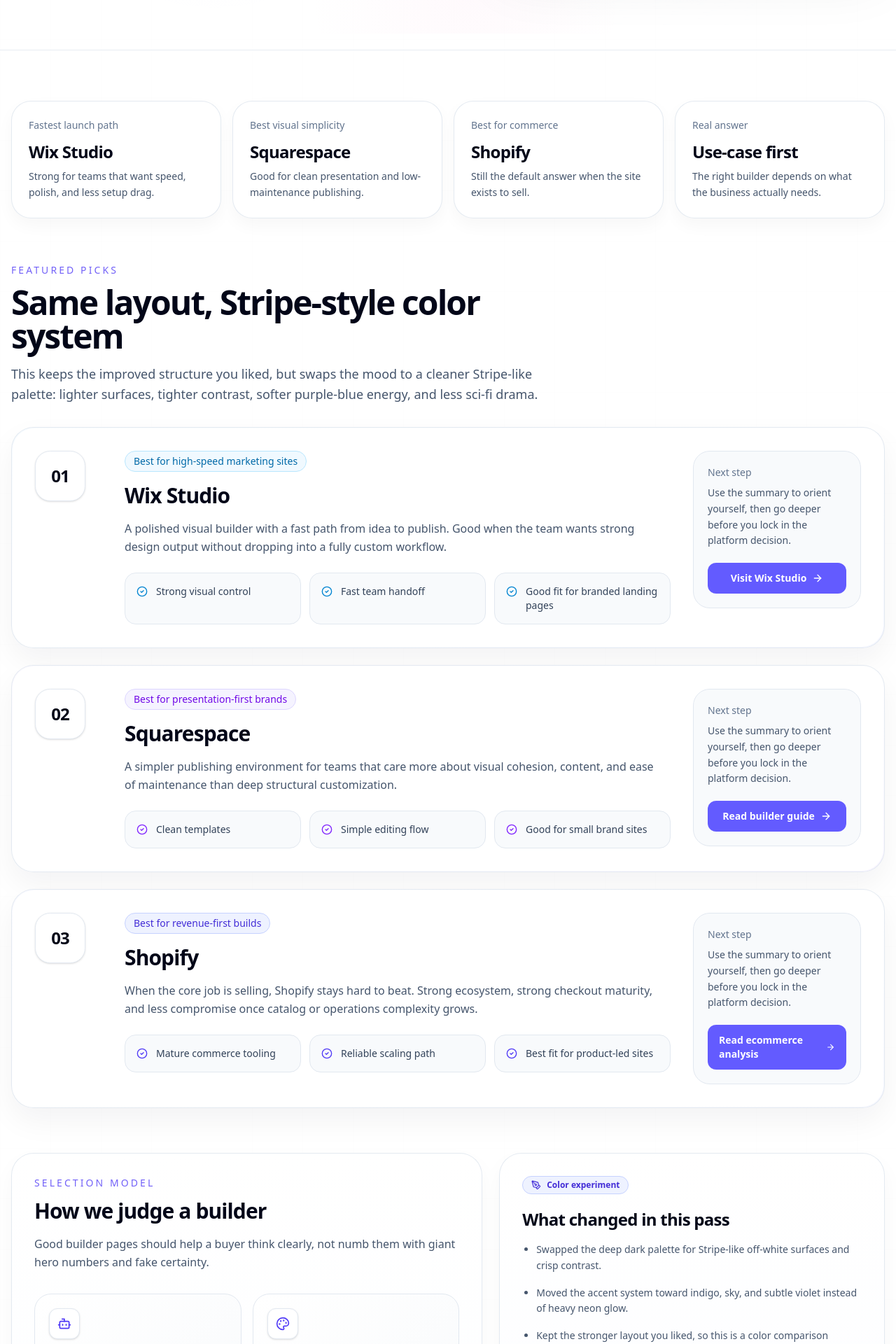
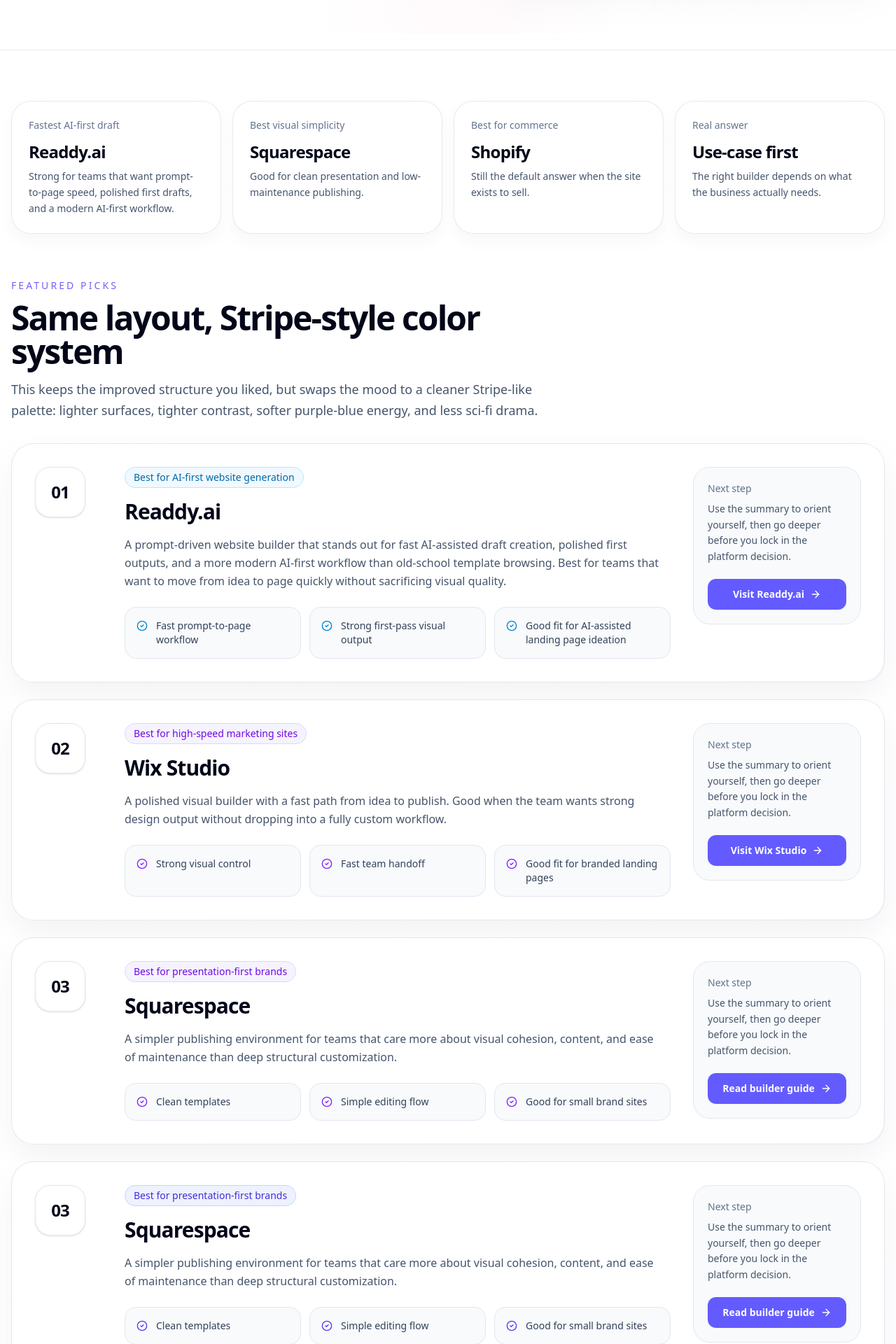
Before and after one commit to teccoxie2/sitepilot, a Next.js app: page /website-builders in a window 1280 px wide. Shown: the part 880-2800 px from the top of the page at 70% size. Built offline with nearby package versions, Linux system fonts and the light colour scheme; no server answers.

Commit message:
Add Readdy.ai to website builders hub

```diff
--- a/src/app/website-builders/WebsiteBuildersClient.tsx
+++ b/src/app/website-builders/WebsiteBuildersClient.tsx
@@ -26,6 +26,43 @@
 }
 
 const websiteBuilders: WebsiteBuilder[] = [
+  {
+    id: 'readdy',
+    name: 'Readdy.ai',
+    rating: 8.5,
+    category: 'professional',
+    price: 'Custom / trial-based',
+    templates: 'AI-generated',
+    ecommerce: 'Emerging',
+    freePlan: 'Trial',
+    loadTime: 'AI-first workflow',
+    uptime: 'N/A',
+    mobileScore: 84,
+    seoScore: 78,
+    icon: 'RD',
+    gradient: 'from-violet-500 to-fuchsia-500',
+    description: 'Readdy.ai is a strong AI website builder for teams that want fast prompt-to-page generation, visually polished first drafts, and a more modern AI-first starting point than traditional template-led builders.',
+    pros: [
+      'Strong first-pass AI website generation',
+      'Good speed from prompt to usable draft',
+      'Feels more substantial than shallow AI wrappers',
+      'Promising fit for rapid landing page ideation',
+      'Broader product ambition beyond simple template filling',
+      'Worth serious consideration in the AI website builder category'
+    ],
+    cons: [
+      'Advanced iteration workflows are still evolving',
+      'Power users may want clearer fine-grained steering controls',
+      'Some feature boundaries are easier to understand after hands-on use',
+      'Less ideal for teams that need maximum customization depth from day one'
+    ],
+    pricing: [
+      { plan: 'Trial / evaluation', price: 'Varies', features: 'Access level depends on account and engagement' },
+      { plan: 'Builder access', price: 'Custom', features: 'AI-first website generation and project workflow' }
+    ],
+    bestFor: 'Teams that want fast AI-generated site drafts, polished first outputs, and an AI-first builder experience',
+    link: 'https://readdy.ai/'
+  },
   {
     id: 'webflow',
     name: 'Webflow',
--- a/src/app/website-builders/page.tsx
+++ b/src/app/website-builders/page.tsx
@@ -38,9 +38,9 @@
 
 const quickPicks = [
   {
-    label: 'Fastest launch path',
-    value: 'Wix Studio',
-    note: 'Strong for teams that want speed, polish, and less setup drag.',
+    label: 'Fastest AI-first draft',
+    value: 'Readdy.ai',
+    note: 'Strong for teams that want prompt-to-page speed, polished first drafts, and a modern AI-first workflow.',
   },
   {
     label: 'Best visual simplicity',
@@ -71,6 +71,17 @@
 }[] = [
   {
     rank: '01',
+    name: 'Readdy.ai',
+    strap: 'Best for AI-first website generation',
+    description:
+      'A prompt-driven website builder that stands out for fast AI-assisted draft creation, polished first outputs, and a more modern AI-first workflow than old-school template browsing. Best for teams that want to move from idea to page quickly without sacrificing visual quality.',
+    bullets: ['Fast prompt-to-page workflow', 'Strong first-pass visual output', 'Good fit for AI-assisted landing page ideation'],
+    href: 'https://readdy.ai/',
+    cta: 'Visit Readdy.ai',
+    accent: 'blue',
+  },
+  {
+    rank: '02',
     name: 'Wix Studio',
     strap: 'Best for high-speed marketing sites',
     description:
@@ -78,10 +89,10 @@
     bullets: ['Strong visual control', 'Fast team handoff', 'Good fit for branded landing pages'],
     href: 'https://www.wix.com/studio',
     cta: 'Visit Wix Studio',
-    accent: 'blue',
+    accent: 'purple',
   },
   {
-    rank: '02',
+    rank: '03',
     name: 'Squarespace',
     strap: 'Best for presentation-first brands',
     description:
@@ -93,6 +104,17 @@
   },
   {
     rank: '03',
+    name: 'Squarespace',
+    strap: 'Best for presentation-first brands',
+    description:
+      'A simpler publishing environment for teams that care more about visual cohesion, content, and ease of maintenance than deep structural customization.',
+    bullets: ['Clean templates', 'Simple editing flow', 'Good for small brand sites'],
+    href: '/best-website-builders-2026',
+    cta: 'Read builder guide',
+    accent: 'indigo',
+  },
+  {
+    rank: '04',
     name: 'Shopify',
     strap: 'Best for revenue-first builds',
     description:
@@ -131,7 +153,7 @@
   'Stripe-style light palette',
   'Cleaner editorial hierarchy',
   'Softer gradients, less noise',
-  'Ready for a future Readdy.ai feature card',
+  'Readdy.ai added as an AI-first feature card',
 ]
 
 const accentMap = {
@@ -191,7 +213,7 @@
               </h1>
 
               <p className="text-lg md:text-xl text-slate-600 leading-relaxed max-w-2xl mb-8">
-                A website builder comparison in 2026 should evaluate AI-assisted setup, design flexibility, ecommerce readiness, SEO ownership, operating overhead, and long-term customization limits. This hub connects the main SitePilot builder guides so buyers can move from broad platform selection to specific decisions about ecommerce fit, WordPress tradeoffs, and free-plan constraints.
+                A website builder comparison in 2026 should evaluate AI-assisted setup, design flexibility, ecommerce readiness, SEO ownership, and long-term platform limits. This hub connects the main SitePilot builder guides so buyers can move from broad platform selection to specific decisions without getting trapped by glossy templates and weak ownership.
               </p>
 
               <div className="flex flex-wrap gap-3 mb-6">
@@ -370,7 +392,7 @@
               <div className="text-sm uppercase tracking-[0.22em] text-indigo-600/80 mb-3">Selection model</div>
               <h2 className="text-3xl font-semibold tracking-[-0.03em] mb-4 text-slate-950">How we judge a builder</h2>
               <p className="text-slate-600 leading-relaxed">
-                Good builder pages should help a buyer think clearly, not numb them with giant hero numbers and fake certainty.
+                Good builder pages should help a buyer think clearly, not numb them with giant hero numbers and fake certainty. For AI-first builders like Readdy.ai, we weigh speed to first usable draft, visual polish, and launch momentum more heavily than maximum long-term customization depth.
               </p>
             </div>
 
@@ -404,6 +426,7 @@
               <li>Moved the accent system toward indigo, sky, and subtle violet instead of heavy neon glow.</li>
               <li>Kept the stronger layout you liked, so this is a color comparison instead of a layout reset.</li>
               <li>Made cards feel more editorial and premium, less “tech demo landing page.”</li>
+              <li>Added Readdy.ai as an AI-first featured builder so the page better reflects where buyer interest is moving.</li>
               <li>This should be easier to scale across the rest of SitePilot if you want a consistent redesign system.</li>
             </ul>
 
```
